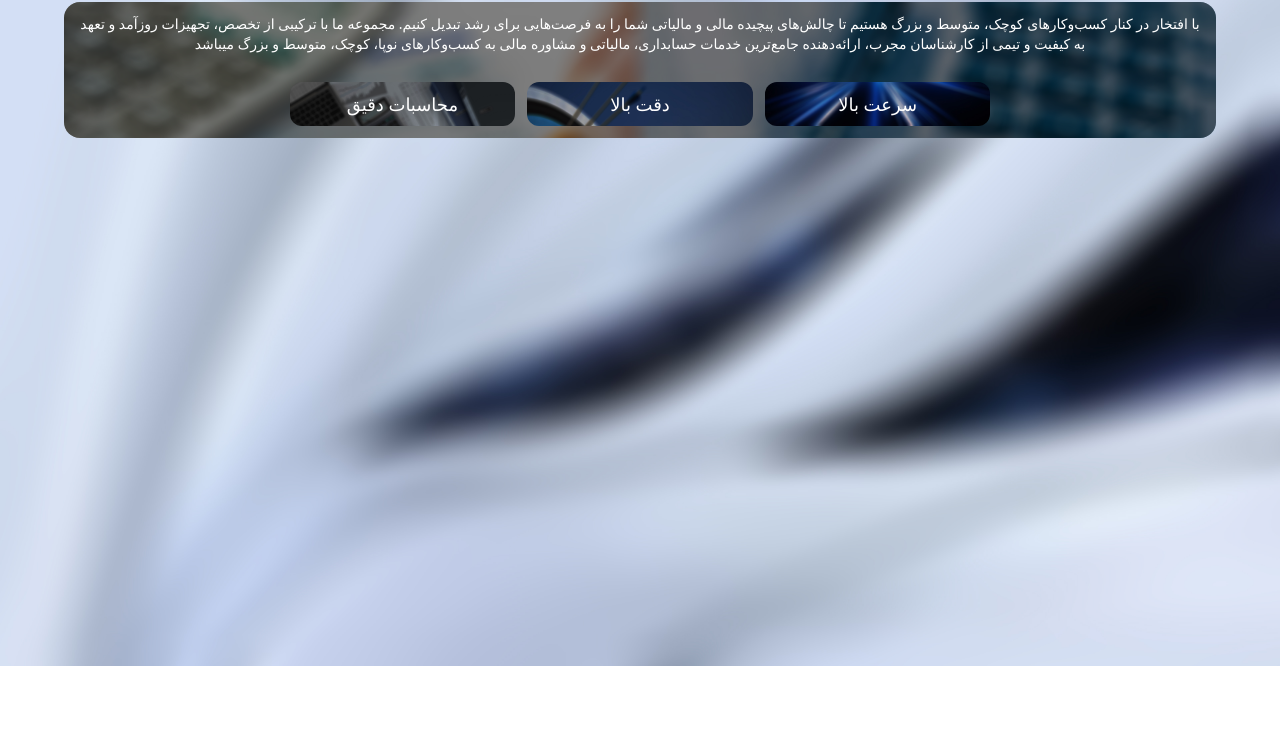
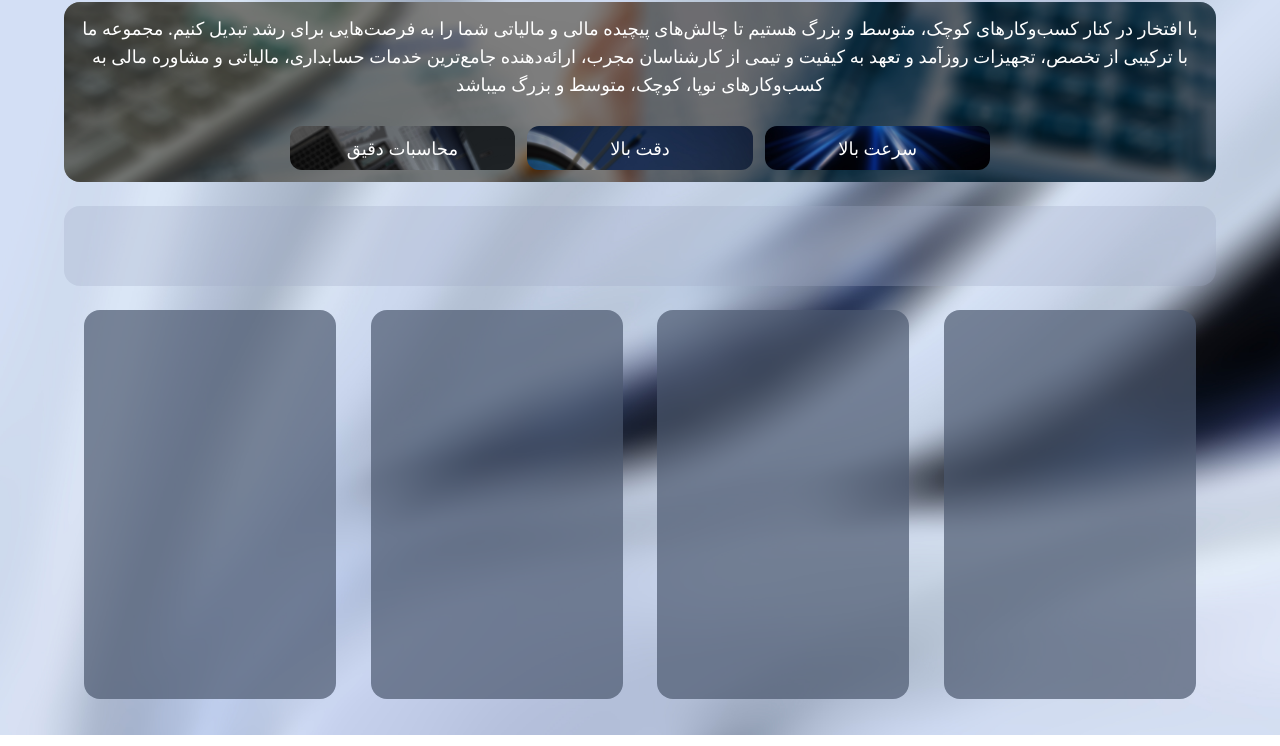
Before and after one commit to nimamesbah/etemad-hesab, a website: page index.html in a window 1280 px wide. Shown: the part 54-800 px from the top of the page. Drawn offline with Linux system fonts and the light colour scheme.

Commit message:
structure update

```diff
--- a/assets/input.css
+++ b/assets/input.css
@@ -3,6 +3,9 @@
 @theme {
     --color-logoBg: #fdf3e9;
     --color-darkH: #050812;
+    --color-bigBox: rgba(159, 168, 196, 0.3);
+    --color-4Box: rgba(76, 89, 111, 0.7);
+    --color-btnBox: #97362f;
 }
 
 @font-face {
--- a/index.html
+++ b/index.html
@@ -43,9 +43,9 @@
 
      </header>
      <!-- header end -->
-      <section id="containerB" class="flex flex-col justify-between items-center w-[90%] mx-auto py-3 gap-6">
+      <section id="containerB" class="flex flex-col justify-between items-center w-[90%] mx-auto h-max py-3 gap-6">
             <div id="firstText" class="w-full rounded-2xl ">
-                <div id="shade" class="backdrop-brightness-50 flex flex-col justify-between items-center text-white text-center text-sm py-3 px-3 rounded-2xl gap-7">
+                <div id="shade" class="backdrop-brightness-50 sm:text-lg flex flex-col justify-between items-center text-white text-center text-sm py-3 px-3 rounded-2xl gap-7">
                     <p>با افتخار در کنار کسب‌وکارهای کوچک، متوسط و بزرگ هستیم تا چالش‌های پیچیده مالی و مالیاتی شما را به فرصت‌هایی برای رشد تبدیل کنیم. مجموعه ما با ترکیبی از تخصص، تجهیزات روزآمد و تعهد به کیفیت و  تیمی از کارشناسان مجرب، ارائه‌دهنده جامع‌ترین خدمات حسابداری،   مالیاتی و مشاوره مالی به کسب‌وکارهای نوپا، کوچک، متوسط و بزرگ میباشد</p>
                     <div id="specials" class="flex justify-center flex-wrap items-center w-full gap-3 content-center">
                         <div id="sorat" class=" flex flex-col justify-center items-center min-w-[200px] sm:min-w-[20%] h-11 rounded-xl">
@@ -60,7 +60,17 @@
                     </div>
                 </div>
             </div>
-            <div id="contacts" class="w-full rounded-2xl h-20">
+            <div id="contacts" class="w-full rounded-2xl h-20 bg-bigBox">
+
+            </div>
+            <div id="4box" class="flex h-max gap-[3%] w-full justify-center flex-wrap content-center gap-y-6  ">
+                <div class="w-[252px] h-[289px] md:h-[389px] bg-4Box rounded-2xl flex flex-col gap-4 px-3.5 py-2.5 justify-between items-center"></div>
+                <div class="w-[252px] h-[289px] md:h-[389px] bg-4Box rounded-2xl flex flex-col gap-4 px-3.5 py-2.5 justify-between items-center"></div>
+                <div class="w-[252px] h-[289px] md:h-[389px] bg-4Box rounded-2xl flex flex-col gap-4 px-3.5 py-2.5 justify-between items-center"></div>
+                <div class="w-[252px] h-[289px] md:h-[389px] bg-4Box rounded-2xl flex flex-col gap-4 px-3.5 py-2.5 justify-between items-center"></div>
+
+            </div>
+            <div id="whyUs" class="">
 
             </div>
       </section>
```
Also changed, not shown: assets/output.css.
